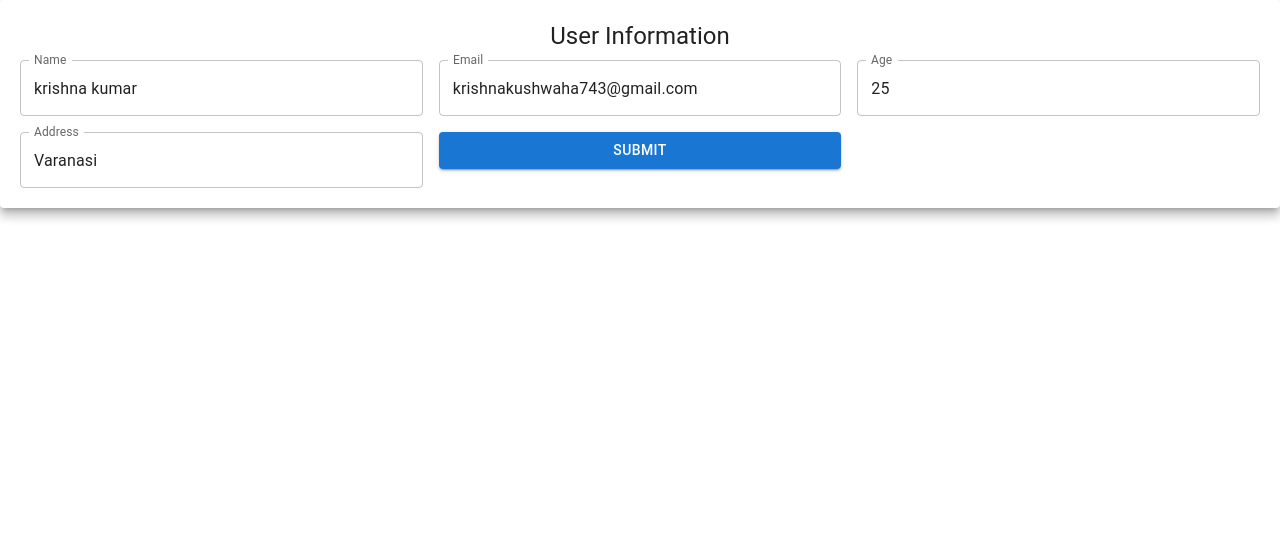
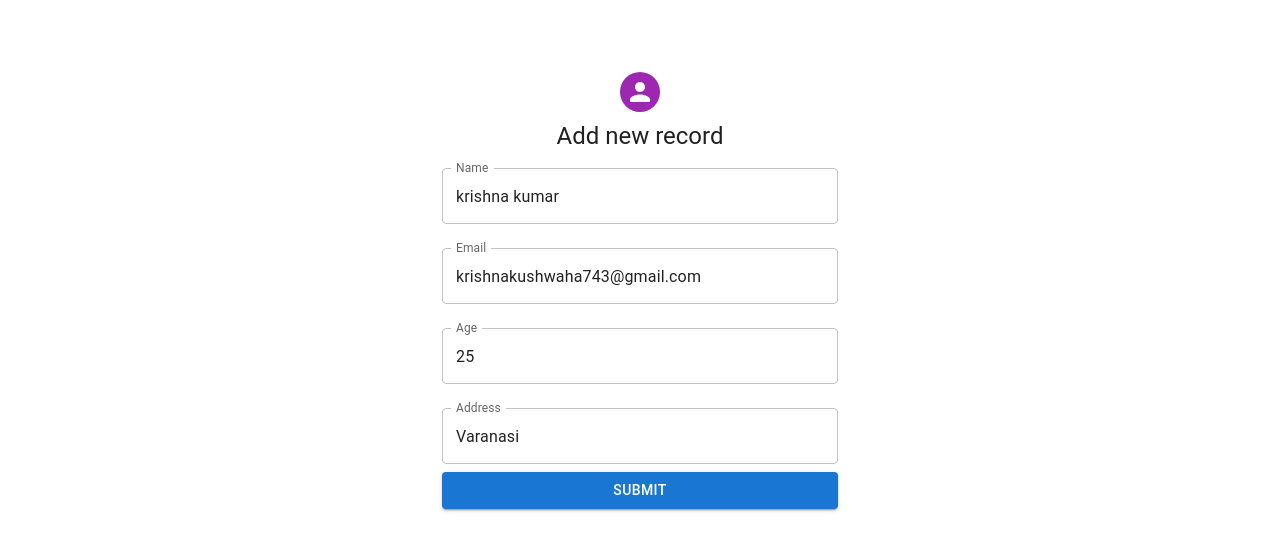
Before and after one commit to krishh743/crud_react_typescript_rtk, a React (Create React App) app: page /edit/1 in a window 1280 px wide. Shown: the top 550 px of the page. Built offline with nearby package versions, Linux system fonts and the light colour scheme.

Commit message:
added edit functionality

```diff
--- a/src/components/AllList.tsx
+++ b/src/components/AllList.tsx
@@ -55,8 +55,6 @@ const handleClose = () => {
   setOpen(false);
 };
 
-
-
   return (
     <div className="details-container">
       <div>
@@ -68,16 +66,16 @@ const handleClose = () => {
           record.
         </span>
         <Stack marginBottom={4}>
-          <Button
-            variant="contained"
-            color="success"
+          <button
+            // variant="contained"
+            // color="success"
             onClick={() => {
               navigate("/create");
             }}
             className="btn-large"
           >
             Add New
-          </Button>
+          </button>
         </Stack>
       </div>
       <TableContainer component={Paper} sx={{backgroundColor: "grey"}}>
--- a/src/components/Create.tsx
+++ b/src/components/Create.tsx
@@ -1,37 +1,16 @@
 import * as React from "react";
 import {useState} from "react";
-import {addUser} from "../redux/Reducer";
 import {useDispatch, useSelector} from "react-redux";
 import {useNavigate} from "react-router";
 import Avatar from "@mui/material/Avatar";
 import Button from "@mui/material/Button";
 import CssBaseline from "@mui/material/CssBaseline";
 import TextField from "@mui/material/TextField";
-import FormControlLabel from "@mui/material/FormControlLabel";
-import Checkbox from "@mui/material/Checkbox";
-import Link from "@mui/material/Link";
-import Grid from "@mui/material/Grid";
 import Box from "@mui/material/Box";
 import Typography from "@mui/material/Typography";
 import Container from "@mui/material/Container";
 import {createTheme, ThemeProvider} from "@mui/material/styles";
-import Dialog from "@mui/material/Dialog";
-import DialogActions from "@mui/material/DialogActions";
-import DialogContent from "@mui/material/DialogContent";
-import DialogContentText from "@mui/material/DialogContentText";
-import DialogTitle from "@mui/material/DialogTitle";
-import Slide from "@mui/material/Slide";
-import {TransitionProps} from "@mui/material/transitions";
-
-const Transition = React.forwardRef(function Transition(
-  props: TransitionProps & {
-    children: React.ReactElement<any, any>;
-  },
-  ref: React.Ref<unknown>
-) {
-  return <Slide direction="up" ref={ref} {...props} />;
-});
-
+import {addUser} from "../redux/Reducer";
 
 interface FormData {
   name: string;
@@ -54,6 +33,7 @@ const initialState: FormData = {
 const defaultTheme = createTheme();
 const Create: React.FC<Props> = ({onSubmit}) => {
   const [formData, setFormData] = useState<FormData>(initialState);
+  const [formErrors, setFormErrors] = useState<Partial<FormData>>({});
   const dispatch = useDispatch();
   const users = useSelector((state: any) => state?.users);
   const navigate = useNavigate();
@@ -61,10 +41,26 @@ const Create: React.FC<Props> = ({onSubmit}) => {
   const handleChange = (event: React.ChangeEvent<HTMLInputElement>) => {
     const {name, value} = event.target;
     setFormData((prevFormData) => ({...prevFormData, [name]: value}));
+    setFormErrors((prevFormErrors) => ({...prevFormErrors, [name]: ""}));
   };
 
   const handleSubmit = (event: React.FormEvent<HTMLFormElement>) => {
     event.preventDefault();
+
+    // Perform form validation
+    const errors: Partial<FormData> = {};
+    Object.entries(formData).forEach(([key, value]) => {
+      if (!value.trim()) {
+        errors[key as keyof FormData] = "This field is required";
+      }
+    });
+    setFormErrors(errors);
+
+    // If there are errors, don't submit the form
+    if (Object.keys(errors).length > 0) {
+      return;
+    }
+
     onSubmit(formData);
     setFormData(initialState);
     const {name, email, age, address} = formData;
@@ -88,21 +84,21 @@ const Create: React.FC<Props> = ({onSubmit}) => {
         >
           <Avatar sx={{m: 1, bgcolor: "secondary.main"}}></Avatar>
           <Typography component="h1" variant="h5">
-            Sign in
+            Add new record
           </Typography>
           <form onSubmit={handleSubmit}>
             <TextField
               margin="normal"
-              required
               fullWidth
               name="name"
               label="Name"
               autoComplete="Name"
               onChange={handleChange}
+              error={Boolean(formErrors.name)}
+              helperText={formErrors.name}
             />
             <TextField
               margin="normal"
-              required
               fullWidth
               id="email"
               label="Email Address"
@@ -110,24 +106,28 @@ const Create: React.FC<Props> = ({onSubmit}) => {
               name="email"
               autoComplete="current-email"
               autoFocus
+              error={Boolean(formErrors.email)}
+              helperText={formErrors.email}
             />
             <TextField
               margin="normal"
-              required
               fullWidth
               name="age"
               label="Age"
               autoComplete="age"
               onChange={handleChange}
+              error={Boolean(formErrors.age)}
+              helperText={formErrors.age}
             />
             <TextField
               margin="normal"
-              required
               fullWidth
               name="address"
               label="Address"
               onChange={handleChange}
               autoComplete="current-address"
+              error={Boolean(formErrors.address)}
+              helperText={formErrors.address}
             />
             <Button variant="contained" color="success" type="submit" fullWidth>
               Save
@@ -138,4 +138,5 @@ const Create: React.FC<Props> = ({onSubmit}) => {
     </ThemeProvider>
   );
 };
+
 export default Create;
--- a/src/components/EditComponents.tsx
+++ b/src/components/EditComponents.tsx
@@ -1,8 +1,13 @@
 import React, {useState, useEffect} from "react";
-import {Button, TextField, Grid, Paper, Typography} from "@mui/material";
+import {Button, TextField, Grid, Paper, Typography, Box, Avatar} from "@mui/material";
 import {useNavigate, useParams} from "react-router";
 import {useDispatch, useSelector} from "react-redux";
 import {updateUser} from "../redux/Reducer";
+import {createTheme, ThemeProvider} from "@mui/material/styles";
+import Container from "@mui/material/Container";
+import CssBaseline from "@mui/material/CssBaseline";
+
+
 interface FormData {
   id: number; // Update the type to be 'number' if 'id' in the Redux store is always a number
   name: string;
@@ -22,7 +27,7 @@ const initialState: FormData = {
   address: "",
   id: 0
 };
-
+const defaultTheme = createTheme();
 function EditComponents() {
   const users = useSelector((state: any) => state?.users);
   const {id} = useParams();
@@ -65,64 +70,74 @@ function EditComponents() {
   }
 
   return (
-    <div>
-      <Paper elevation={8} style={{padding: 20}}>
-        <Typography variant="h5" align="center" gutterBottom>
-          User Information
+    <ThemeProvider theme={defaultTheme}>
+      <Container component="main" maxWidth="xs">
+        <CssBaseline />
+        <Box
+          sx={{
+            marginTop: 8,
+            display: "flex",
+            flexDirection: "column",
+            alignItems: "center",
+          }}
+        >
+          <Avatar sx={{m: 1, bgcolor: "secondary.main"}}></Avatar>
+          <Typography component="h1" variant="h5">
+            Add new record
           </Typography>
           <form onSubmit={handleSubmit}>
-          <Grid container spacing={2}>
-            <Grid item xs={4}>
+
                 <TextField
                   fullWidth
+ margin="normal"
                   label="Name"
                   name="name"
                   value={formData.name}
                   onChange={handleChange}
                 />
-            </Grid>
-            <Grid item xs={4}>
+
                 <TextField
                   fullWidth
+ margin="normal"
                   label="Email"
                   name="email"
                   value={formData.email}
                   onChange={handleChange}
                 />
-            </Grid>
-            <Grid item xs={4} sm={0}>
+
                 <TextField
                   fullWidth
+ margin="normal"
                   type="number"
                   label="Age"
                   name="age"
                   value={formData.age}
                   onChange={handleChange}
                 />
-            </Grid>
-            <Grid item xs={4} sm={0}>
+
                 <TextField
                   fullWidth
+ margin="normal"
                   label="Address"
                   name="address"
                   value={formData.address}
                   onChange={handleChange}
                 />
-            </Grid>
-            <Grid item xs={4}>
+
                 <Button
                   variant="contained"
                   color="primary"
                   type="submit"
                   fullWidth
+
                 >
                   Submit
                 </Button>
-            </Grid>
-          </Grid>
+
           </form>
-      </Paper>
-    </div>
+        </Box>
+      </Container>
+    </ThemeProvider>
   );
 }
 
--- a/src/components/Home.tsx
+++ b/src/components/Home.tsx
@@ -90,7 +90,6 @@ const navigate = useNavigate()
               justifyContent="center"
             >
               <Button variant="contained" sx={{height:"70px",width:"250px",fontSize:"19px"}} onClick={()=>navigate("/alldetails")}>See All details</Button>
-              {/* <Button variant="outlined">Secondary action</Button> */}
             </Stack>
           </Container>
         </Box>
--- a/src/components/style.css
+++ b/src/components/style.css
@@ -7,10 +7,16 @@ padding: 50px;
 }
 
 .btn-large{
-width: 15%;
- height:80px;
- font-size:1.8rem !important;
+width: 200px;
+ height:60px;
+ font-size:1.6rem !important;
+background-color:black;
+color:white;
+border-radius:80px;
+cursor: pointer;
 }
+
+
 
 .row-style {
 font-size: 1.2rem !important;
```
Lines whose indentation alone changed are shown as unchanged.
